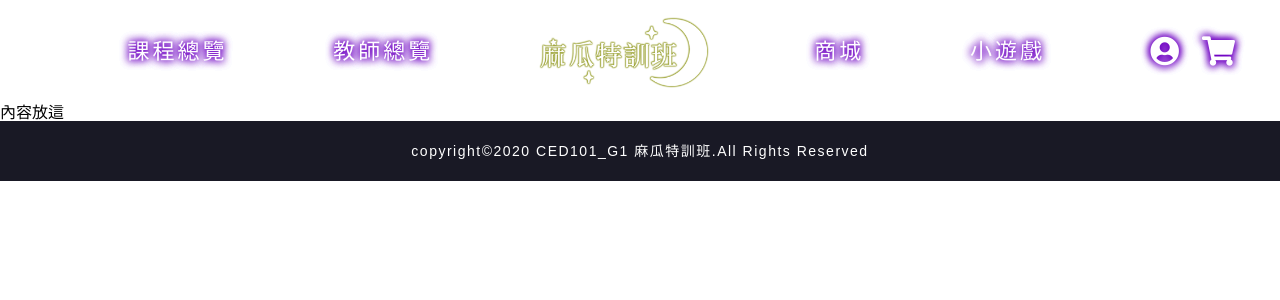
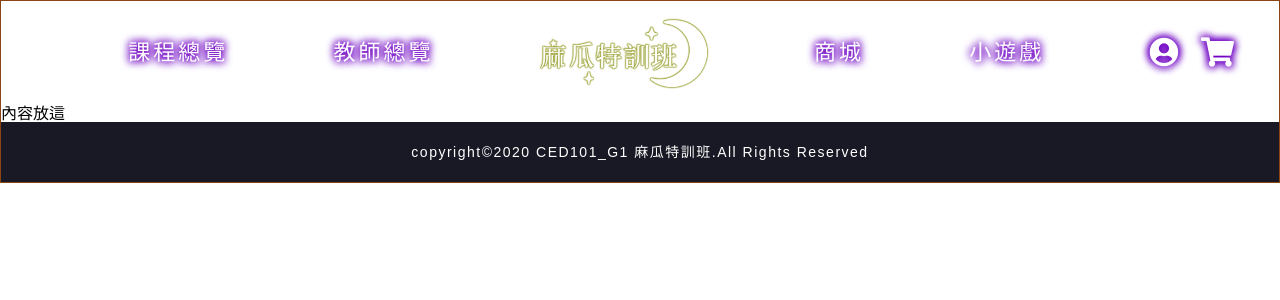
Before and after one commit to gles868/CED101-G3, a PHP site: page / in a window 1280 px wide. Shown: the top 300 px of the page. Run offline with PHP 8.4, Linux system fonts and the light colour scheme; style sheets or scripts are compiled from the project's sources; some libraries are stand-ins or nearby versions.

Commit message:
修reset.scss

```diff
--- a/sass/page/index.scss
+++ b/sass/page/index.scss
@@ -1,3 +1,3 @@
 body{
-    margin: 0;
+    border: 1px solid saddlebrown;
 }
```
